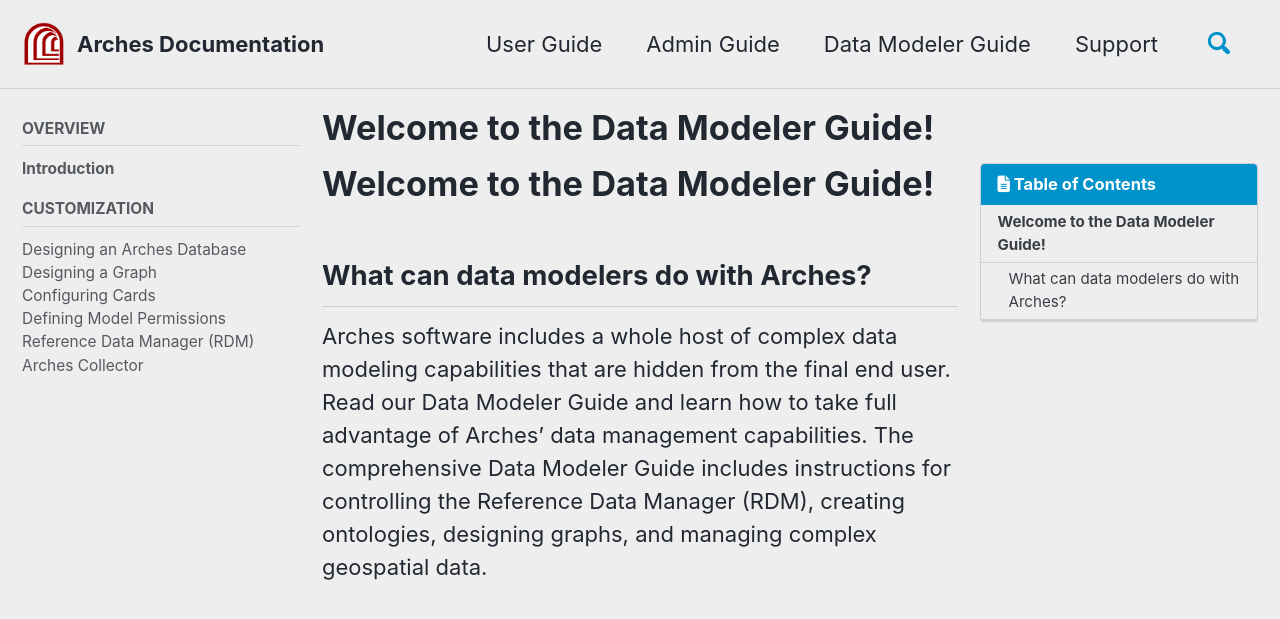
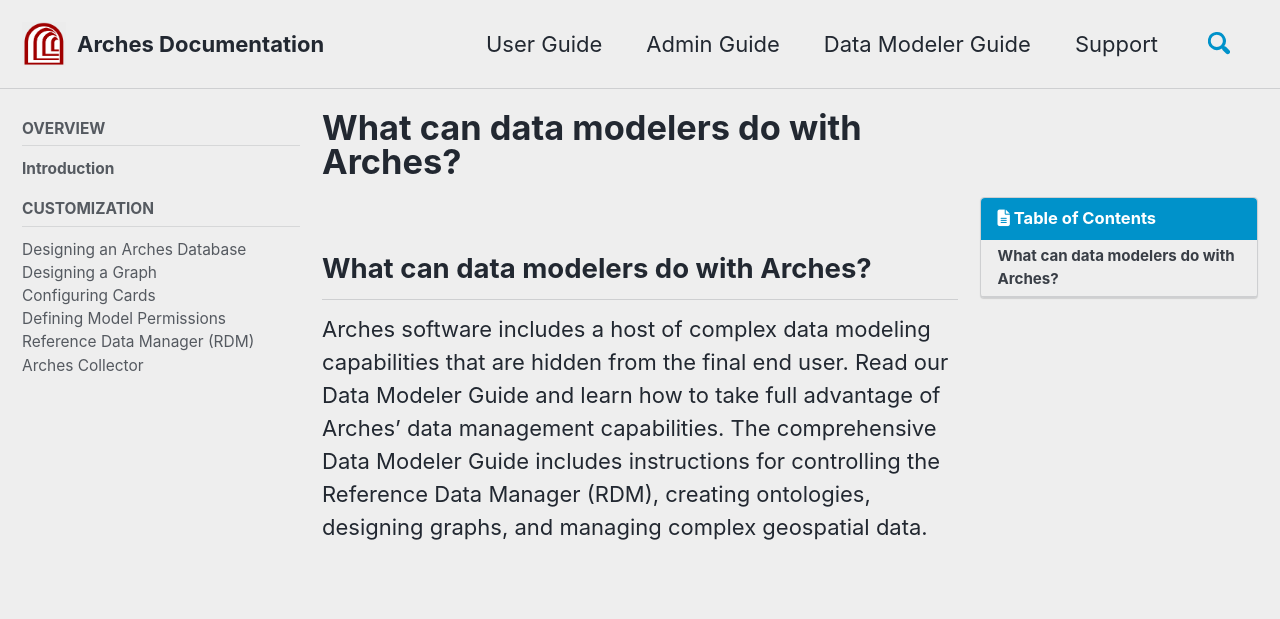
Before and after one commit to fargeo/archesguides, a Jekyll site: the page built from _pages/modeler.md, in a window 1280 px wide and 900 px high. Shown: the top 619 px of the window. Built offline with Jekyll 4.4.1, drawn with Linux system fonts in a browser that asks for light colours; cached includes are drawn as plain includes; nearby versions of some CDN libraries; our own code applies the rules of GitHub Pages for plain Markdown files.

Commit message:
Update modeler.md
Editing modeler text

```diff
--- a/_pages/modeler.md
+++ b/_pages/modeler.md
@@ -14,7 +14,6 @@
     values:
       author_profile: true
 ---
-# Welcome to the Data Modeler Guide!
 
 ## What can data modelers do with Arches?
-Arches software includes a whole host of complex data modeling capabilities that are hidden from the final end user. Read our Data Modeler Guide and learn how to take full advantage of Arches' data management capabilities. The comprehensive Data Modeler Guide includes instructions for controlling the Reference Data Manager (RDM), creating ontologies, designing graphs, and managing complex geospatial data.
+Arches software includes a host of complex data modeling capabilities that are hidden from the final end user. Read our Data Modeler Guide and learn how to take full advantage of Arches' data management capabilities. The comprehensive Data Modeler Guide includes instructions for controlling the Reference Data Manager (RDM), creating ontologies, designing graphs, and managing complex geospatial data.
```
